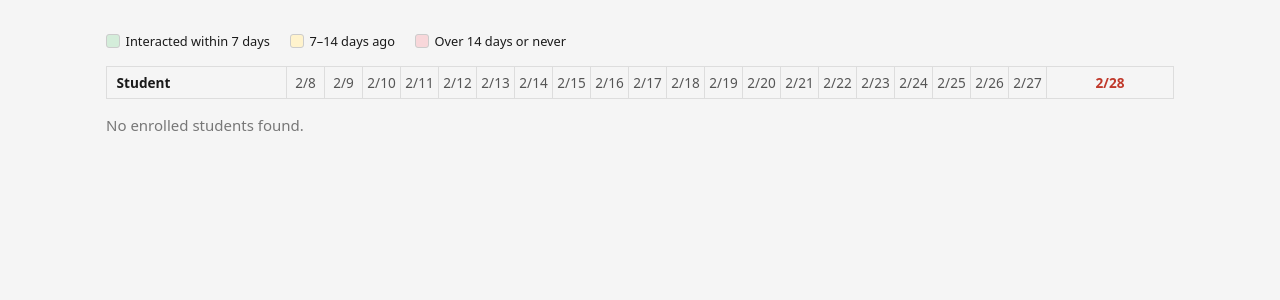
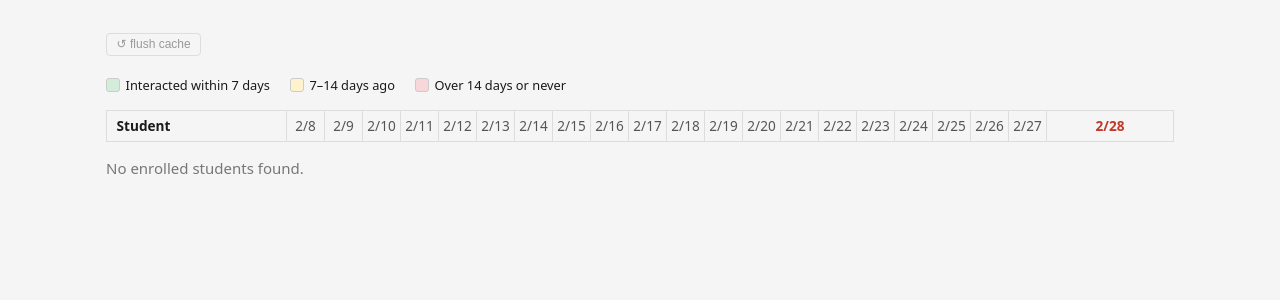
Before and after one commit to Schatzjason/canvas_contact_app, a Flask app: page /course/1 in a window 1280 px wide. Shown: the part 45-345 px from the top of the page. Run offline with Flask 3, Linux system fonts and the light colour scheme; data comes from the database, SQL or seed files in the repository; data that the repository does not hold is empty; parts of the project's set-up code (start-up, migrations or seed data) failed here and were passed over.

Commit message:
Add \'flush cache\' button to course page, for testing fetching

```diff
--- a/app/routes/dashboard.py
+++ b/app/routes/dashboard.py
@@ -4,7 +4,10 @@ from datetime import date, datetime, time, timedelta, timezone
 from flask import Blueprint, Response, current_app, flash, render_template, stream_with_context
 from sqlalchemy import func
 
+from flask import redirect, url_for
+
 from app import db
+from app.models.canvas_cache import CanvasCache
 from app.models.interaction_event import InteractionEvent
 from app.services.canvas_client import CanvasClient
 from app.services.sync import run_sync, sync_course
@@ -21,6 +24,15 @@ def index():
         flash(f'Could not load courses from Canvas: {exc}')
         courses = []
     return render_template('dashboard/index.html', courses=courses)
+
+
+@bp.route('/course/<int:course_id>/flush-cache', methods=['POST'])
+def flush_cache(course_id):
+    """Dev tool: delete all cached Canvas API responses and redirect to index."""
+    deleted = db.session.query(CanvasCache).delete()
+    db.session.commit()
+    flash(f'Cache cleared ({deleted} entries). Reload a course to re-sync.')
+    return redirect(url_for('dashboard.index'))
 
 
 @bp.route('/course/<int:course_id>/sync')
--- a/app/templates/dashboard/course.html
+++ b/app/templates/dashboard/course.html
@@ -3,7 +3,12 @@
 
 {% block extra_styles %}
   h1 { font-size: 1.3rem; margin-bottom: 0.25rem; }
-  .course-code { color: #777; font-size: 0.85rem; margin-bottom: 1.5rem; }
+  .course-code { color: #777; font-size: 0.85rem; margin-bottom: 1rem; }
+  .btn-flush {
+    font-size: 0.75rem; color: #999; background: none; border: 1px solid #ddd;
+    border-radius: 4px; padding: 0.2rem 0.6rem; cursor: pointer; margin-bottom: 1.25rem;
+  }
+  .btn-flush:hover { color: #c0392b; border-color: #c0392b; }
 
   .timeline-wrap { overflow-x: auto; }
 
@@ -53,6 +58,10 @@
 <h1>{{ course.name }}</h1>
 <div class="course-code">{{ course.course_code }}</div>
 
+<form method="post" action="{{ url_for('dashboard.flush_cache', course_id=course.id) }}">
+  <button class="btn-flush" type="submit">↺ flush cache</button>
+</form>
+
 <div class="legend">
   <div class="legend-item"><div class="legend-swatch swatch-green"></div> Interacted within {{ config.STALE_WARN_DAYS }} days</div>
   <div class="legend-item"><div class="legend-swatch swatch-yellow"></div> {{ config.STALE_WARN_DAYS }}–{{ config.STALE_ALERT_DAYS }} days ago</div>
```
